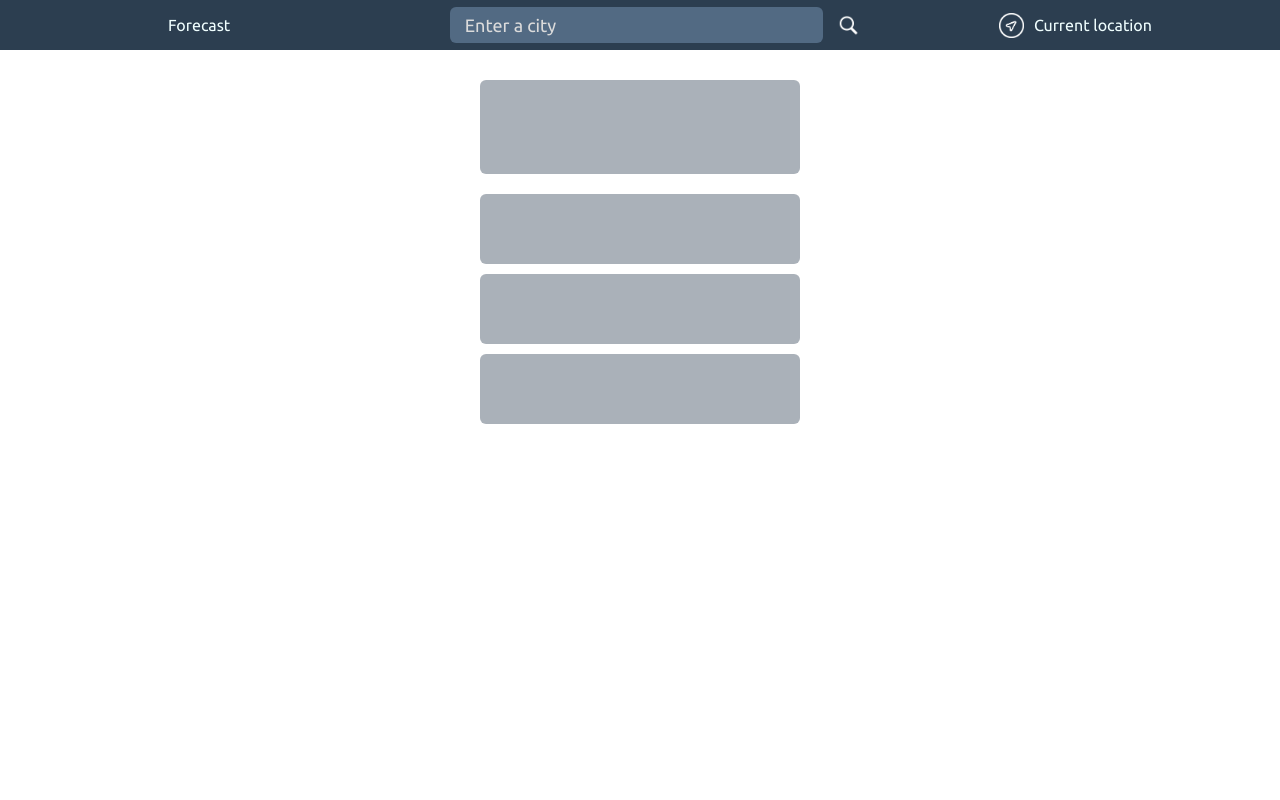
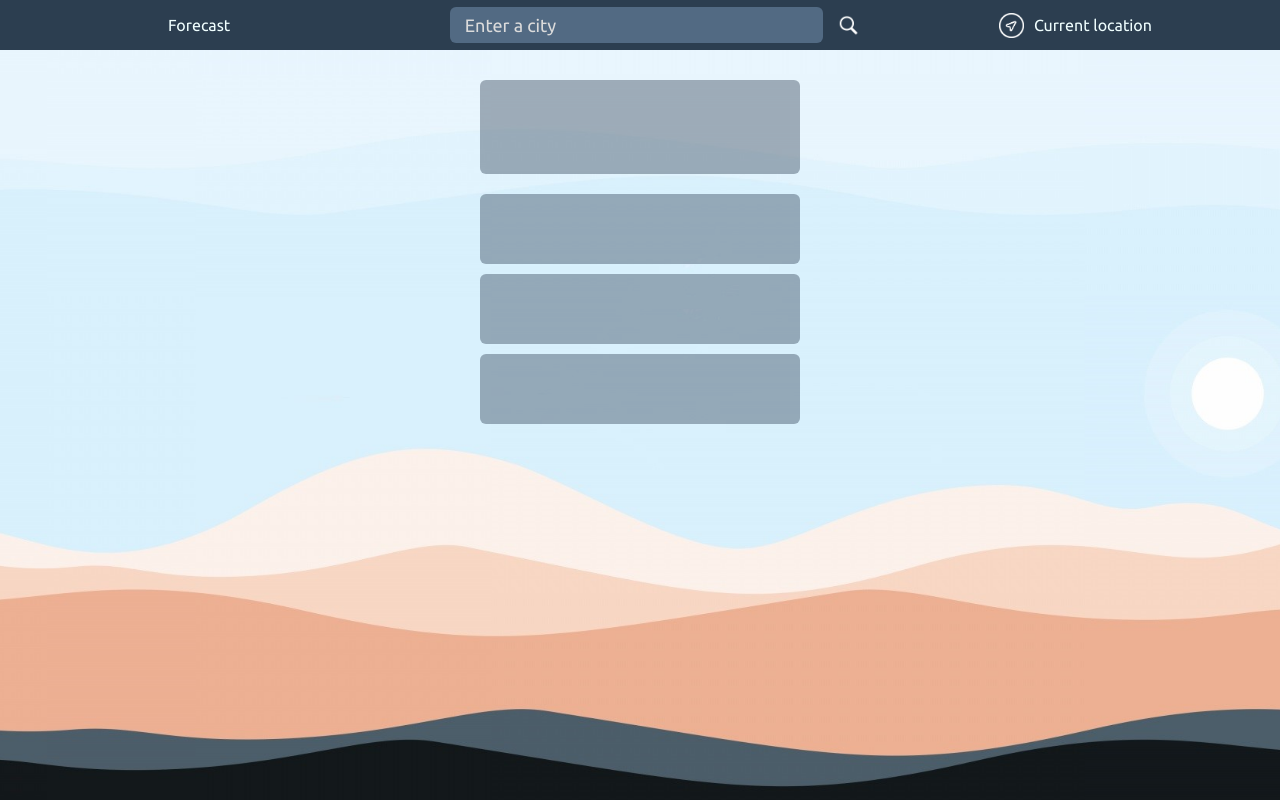
Before and after one commit to NastuaBudko/Weather-forecast, a plain HTML site: page index.html in a window 1280 px wide. Drawn offline with Linux system fonts and the light colour scheme; no server answers.

Commit message:
updated body css

```diff
--- a/style.css
+++ b/style.css
@@ -21,6 +21,7 @@
 }
 
 body, html {
+    background: url('img/backgrounds/sunny_background.jpg');
     background-size: cover;
     background-repeat: no-repeat;
     width: 100%;
```
